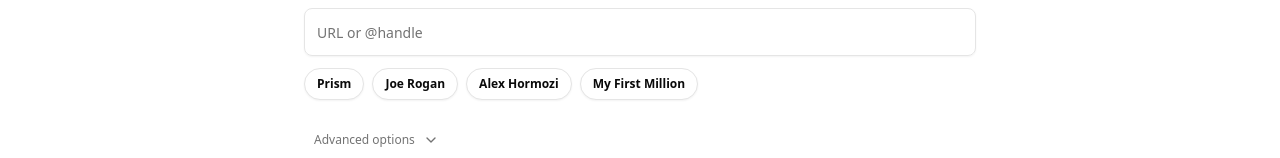
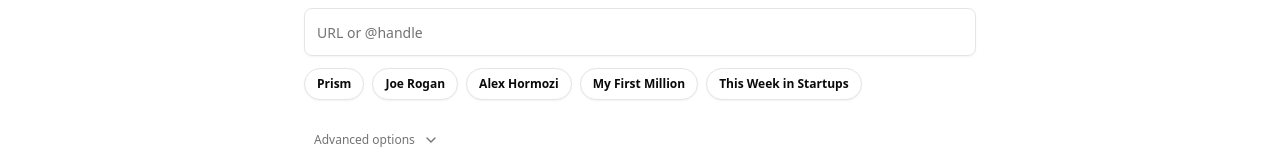
Before and after one commit to enzo-prism/density, a Next.js app: page / in a window 1280 px wide. Shown: the part 351-509 px from the top of the page. Built offline with nearby package versions, Linux system fonts and the light colour scheme; a web font is replaced by a local one.

Commit message:
Add This Week in Startups example

```diff
--- a/src/components/HomeClient.tsx
+++ b/src/components/HomeClient.tsx
@@ -59,6 +59,10 @@
   {
     label: "My First Million",
     value: "https://www.youtube.com/@MyFirstMillionPod",
+  },
+  {
+    label: "This Week in Startups",
+    value: "https://www.youtube.com/@startups",
   },
 ];
 const privacyKey = "density_privacy_ack";
```
